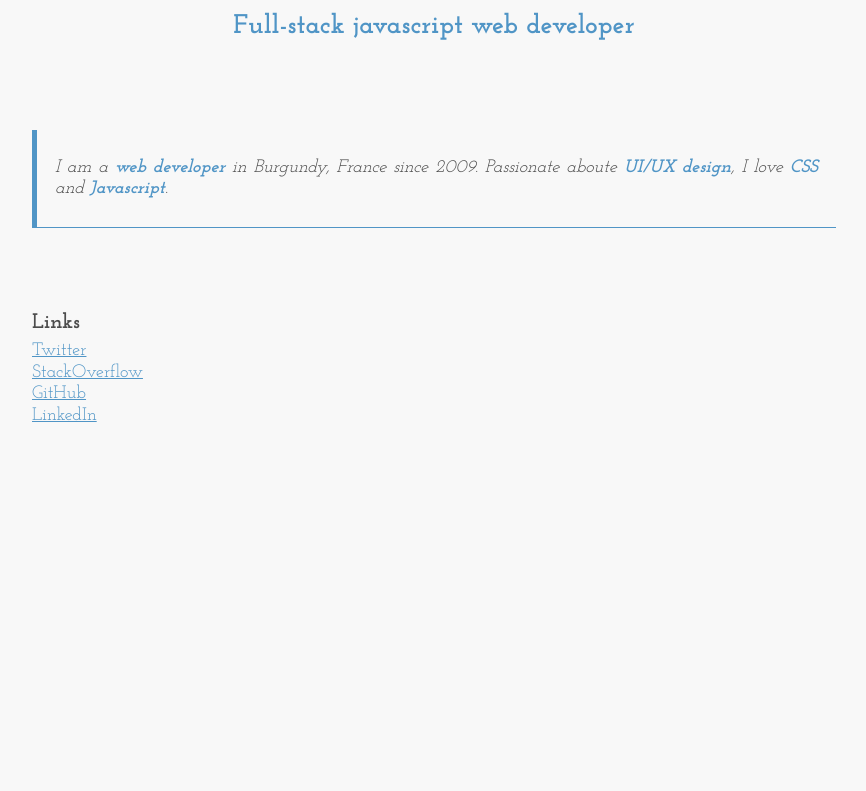
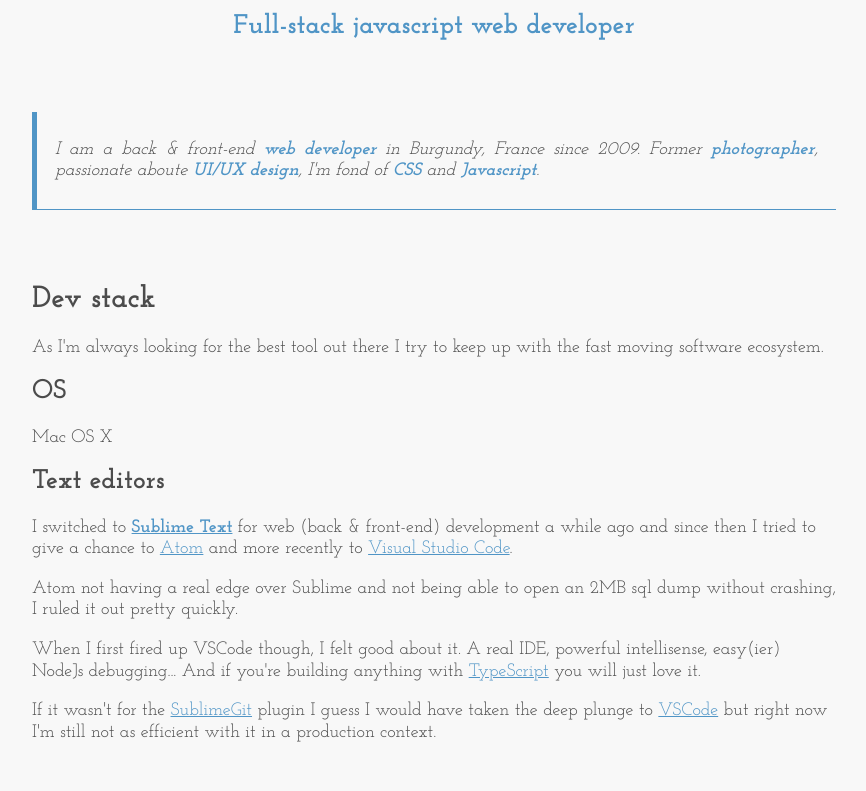
Before and after one commit to armellarcier/armellarcier.github.io.code, a website: page src/index.pug in a window 1280 px wide. Shown: the part 314-1105 px from the top of the page, without its empty margins (206-1072 px from the left). Before the commit the page ends 800 px from the top, so only its background shows below. Drawn offline with nearby package versions, Linux system fonts and the light colour scheme; files that its build step writes are made by us from their sources.

Commit message:
write some text

```diff
--- a/src/index.pug
+++ b/src/index.pug
@@ -1,15 +1,41 @@
 extends _layouts/main
 
-block main_content
-    article
+append header
+    .row
         blockquote
             p
-                i I am a
+                i I am a back &amp; front-end
                     b web developer
-                    | in Burgundy, France since 2009. Passionate aboute
+                    | in Burgundy, France since 2009. Former
+                    b photographer
+                    | , passionate aboute
                     b UI/UX design
-                    | , I love
+                    | , I'm fond of
                     b CSS
                     | and
                     b Javascript
                     | .
+block main_content
+    article
+        h1 Dev stack
+        p As I'm always looking for the best tool out there I try to keep up with the fast moving software ecosystem.
+        h2 OS
+        p Mac OS X
+        h2 Text editors
+        p I switched to
+            b
+                a(href="https://www.sublimetext.com/") Sublime Text
+            |  for web (back &amp; front-end) development a while ago and since then I tried to give a chance to
+            a(href="https://atom.io/") Atom
+            |  and more recently to
+            a(href="https://code.visualstudio.com/") Visual Studio Code
+            | .
+        p Atom not having a real edge over Sublime and not being able to open an 2MB sql dump without crashing, I ruled it out pretty quickly.
+        p When I first fired up VSCode though, I felt good about it. A real IDE, powerful intellisense, easy(ier) NodeJs debugging... And if you're building anything with
+            a(href="https://www.typescriptlang.org/") TypeScript
+            |  you will just love it.
+        p If it wasn't for the
+            a(href="https://github.com/SublimeGit/SublimeGit") SublimeGit
+            |  plugin I guess I would have taken the deep plunge to
+            a(href="https://code.visualstudio.com/") VSCode
+            |  but right now I'm still not as efficient with it in a production context.
```
